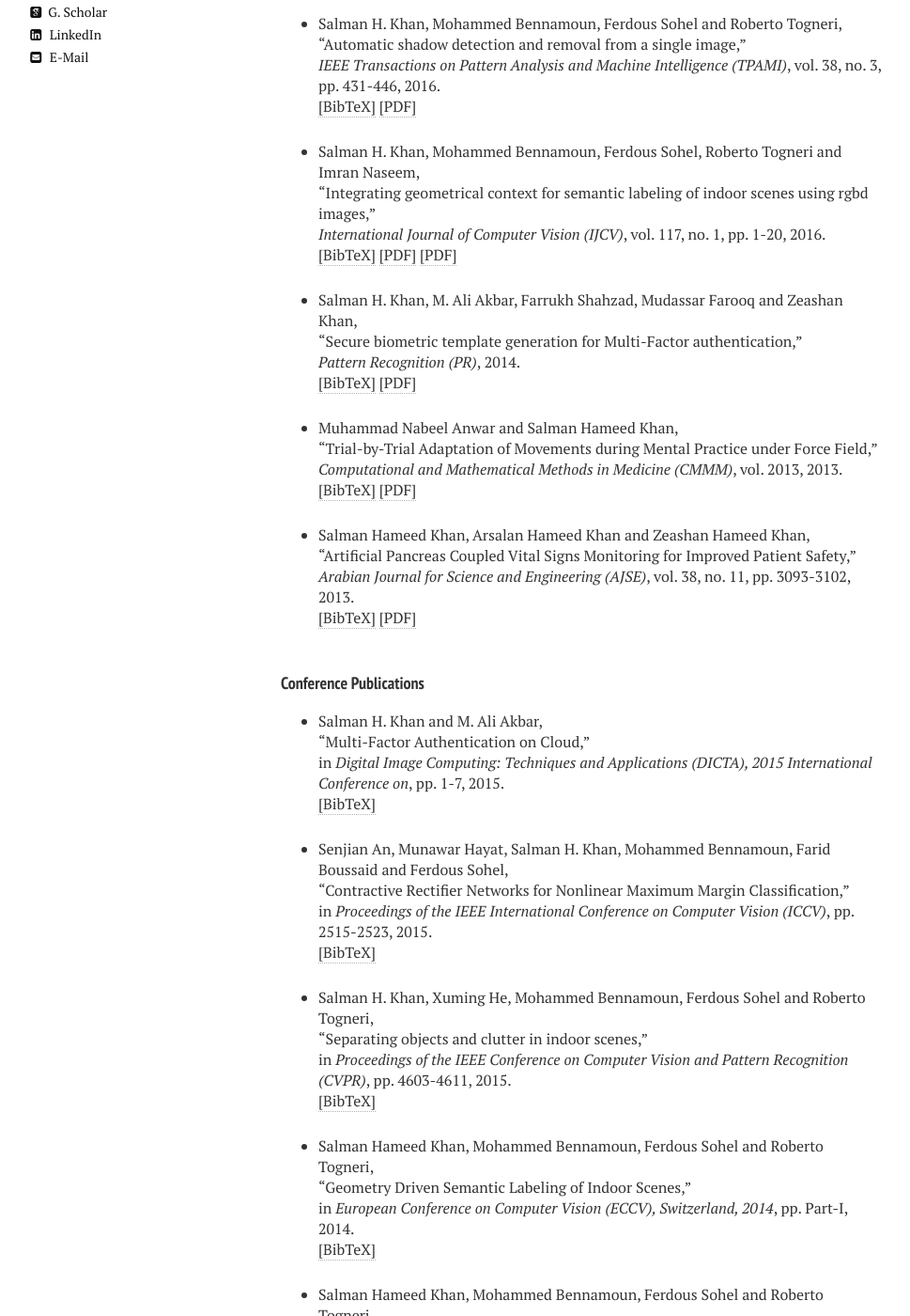
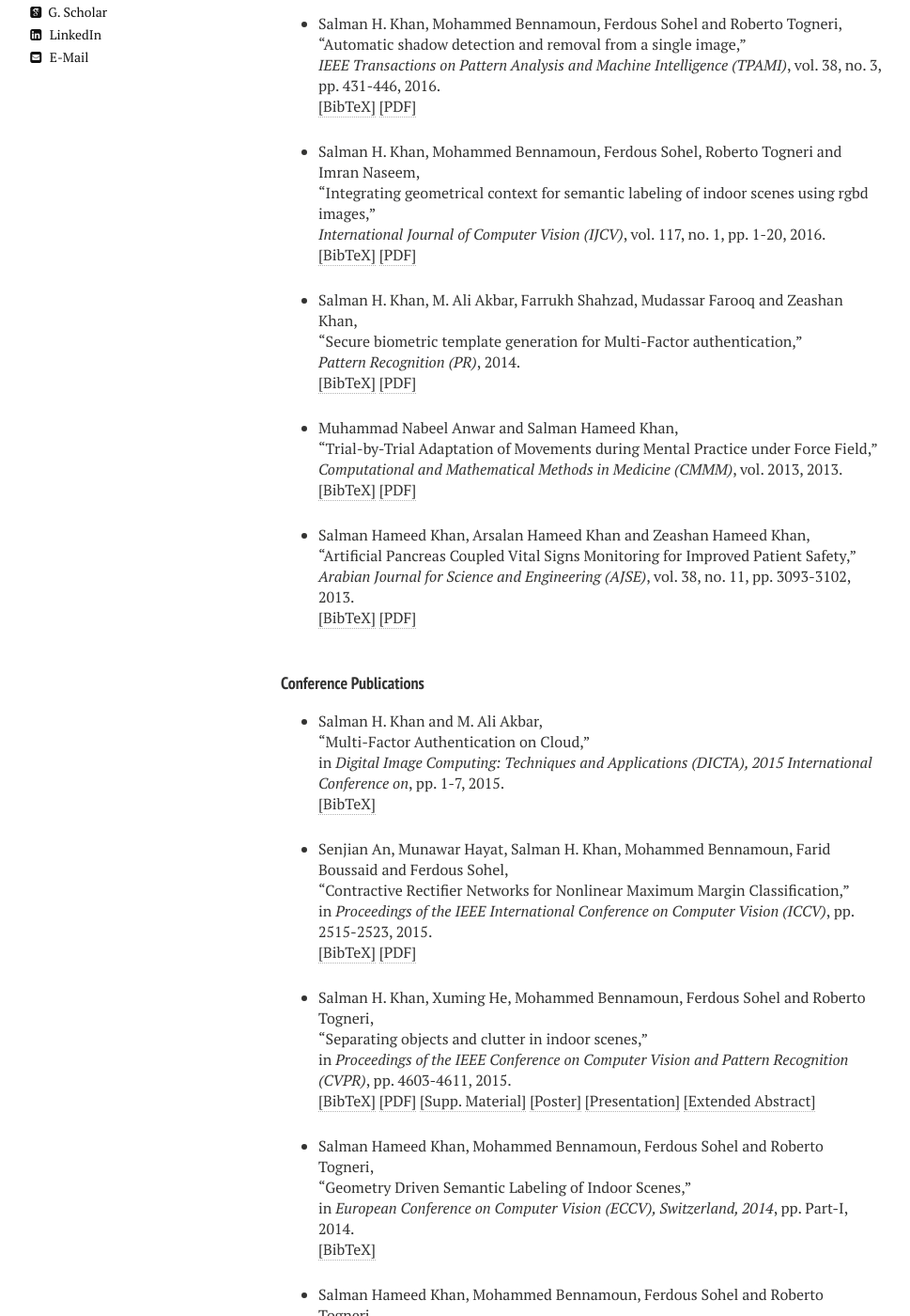
Before and after one commit to awaisrauf/salman-h-khan.github.io, a Jekyll site: the page built from publications.md, in a window 1280 px wide and 1400 px high, scrolled down 353 px. Shown: the whole window at 94% size, without its empty margins (21-990 px from the left). Built offline with Jekyll 4.4.1, drawn with Linux system fonts in a browser that asks for light colours; nearby versions of some CDN libraries.

Commit message:
Update publications.html

```diff
--- a/_layouts/publications.html
+++ b/_layouts/publications.html
@@ -321,6 +319,8 @@
 
 <br />
 <a href="javascript:toggleBibtex('an2015contractive')">[BibTeX]</a>
+<a href="../papers/ICCV15">[PDF]</a>
+
 </p>
 <div id="bib_an2015contractive" class="bibtex noshow">
 <pre>
@@ -350,7 +350,11 @@
 
 <br />
 <a href="javascript:toggleBibtex('khan2015separating')">[BibTeX]</a>
-
+<a href="../papers/CVPR15">[PDF]</a>
+<a href="../papers/CVPR15_SupMat">[Supp. Material]</a>
+<a href="../papers/CVPR15_poster">[Poster]</a>
+<a href="../papers/CVPR15_presentation">[Presentation]</a>
+<a href="../papers/CVPR15_ExtendedAbstract">[Extended Abstract]</a>
 
 </p>
 <div id="bib_khan2015separating" class="bibtex noshow">
```
Also changed, not shown: other parts of _layouts/publications.html (+0 -2 lines).
